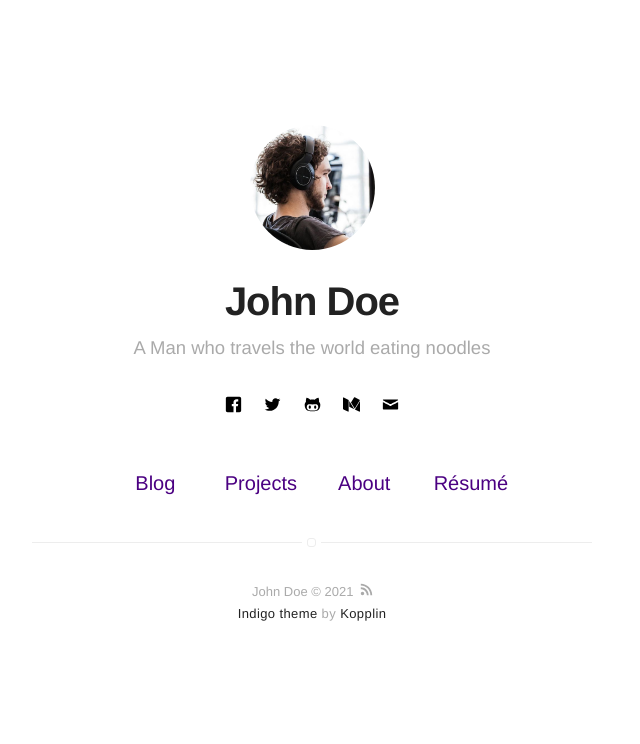
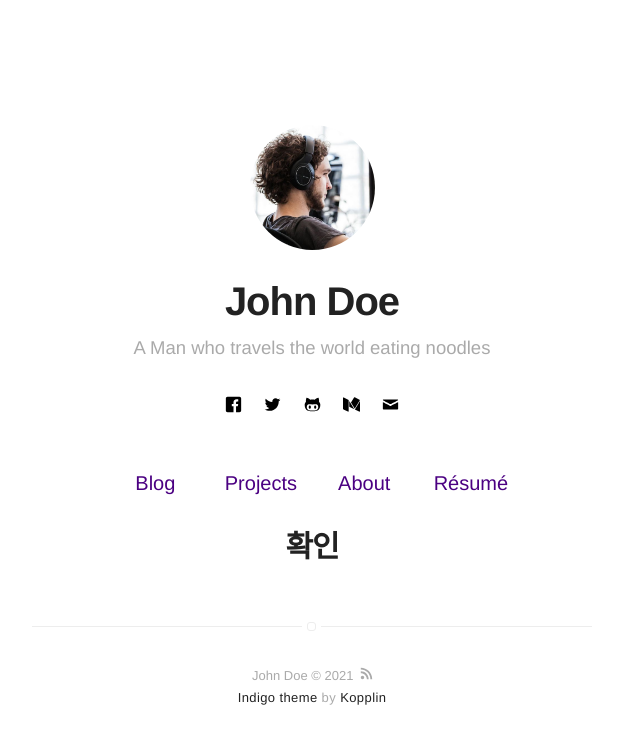
Before and after one commit to garyBigdata/garyBigdata.github.io, a Jekyll site: the page built from index.html, in a window 1280 px wide. Shown: the top 744 px of the page, without its empty margins (328-968 px from the left). Built offline with Jekyll 4.4.1, drawn with Linux system fonts in a browser that asks for light colours.

Commit message:
Web Change

```diff
--- a/_layouts/page.html
+++ b/_layouts/page.html
@@ -4,5 +4,5 @@ layout: default
 {% include header.html %}
 
 {{content}}
-
+<h1>확인</h1>
 {% include footer.html %}
```
